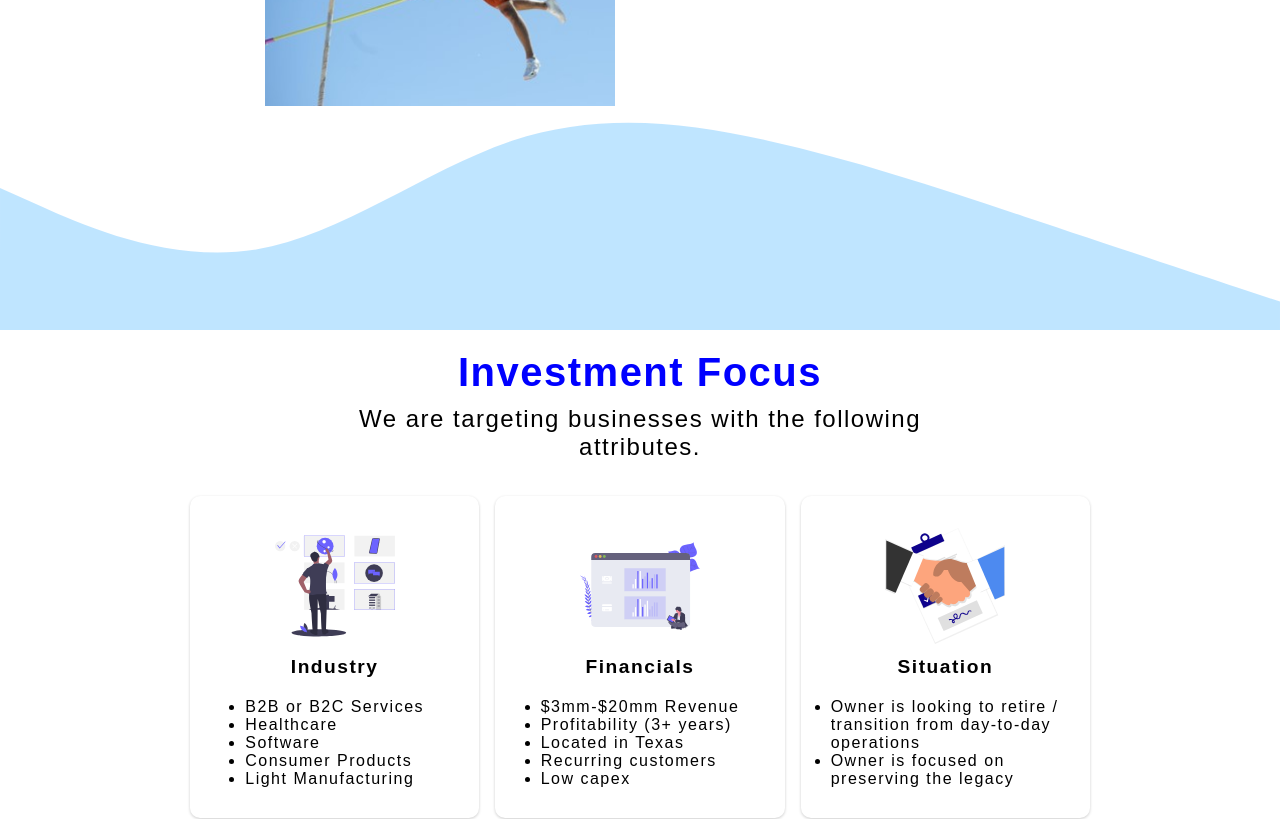
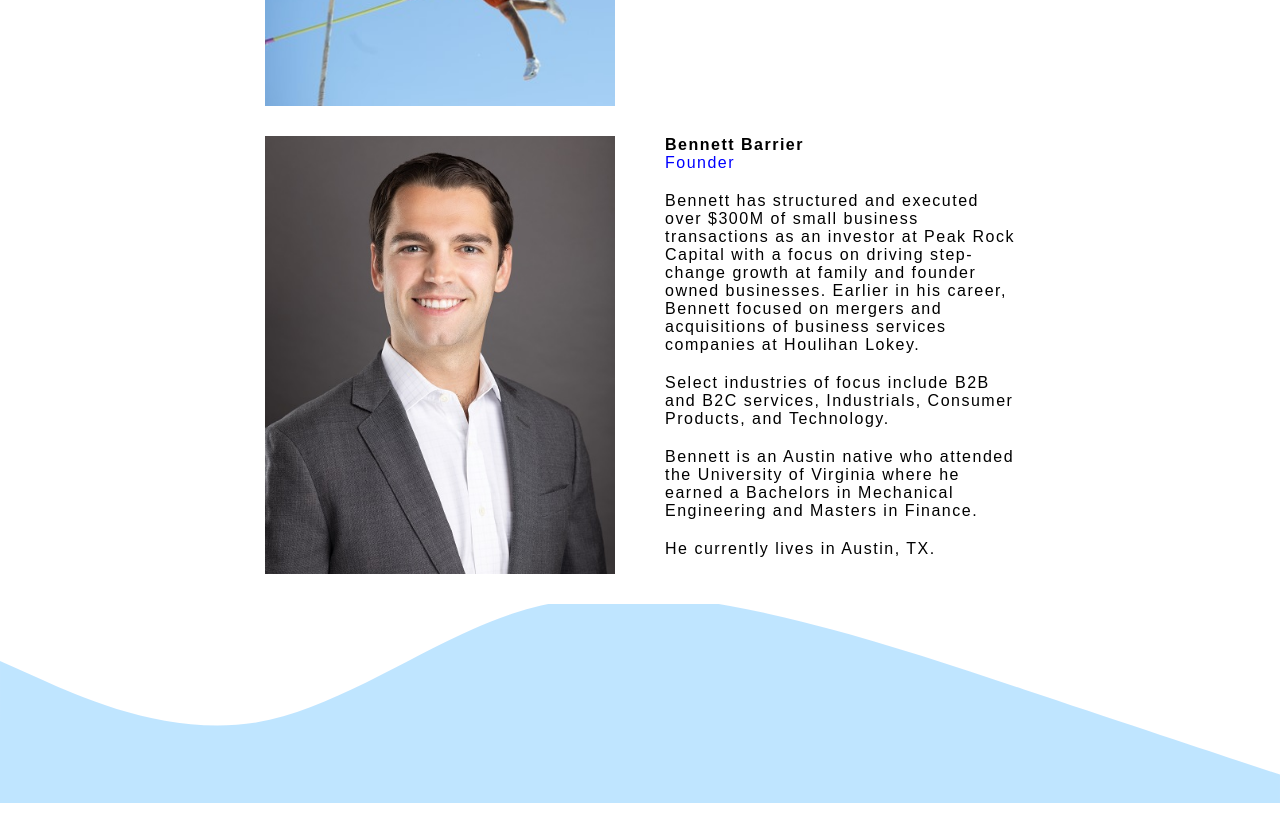
Before and after one commit to ZhoraSahakyan/silvaner-capital, a React (Create React App) app: page / in a window 1280 px wide. Shown: the part 2420-3239 px from the top of the page. Built offline with nearby package versions, Linux system fonts and the light colour scheme; the HTML template or start-up script is replaced by a standard one; a web font is replaced by a local one.

Commit message:
Added new partner

```diff
--- a/src/components/AboutSection/AboutElements.js
+++ b/src/components/AboutSection/AboutElements.js
@@ -2,8 +2,7 @@ import styled from 'styled-components';
 import wave from '../../assets/images/Graphics/wave.svg';
 
 export const AboutContainer = styled.div`
-  min-height: 890px;
-  padding-top: 20px;
+  padding: 20px 0 200px 0;
   display: flex;
   flex-direction: column;
   justify-content: start;
--- a/src/components/AboutSection/index.js
+++ b/src/components/AboutSection/index.js
@@ -1,6 +1,7 @@
 import React from 'react';
 import AboutUs from '../../assets/images/About-Us-1.jpg';
 import AboutUs2 from '../../assets/images/About-Us-2.jpg';
+import PartnerImg from '../../assets/images/partner2.jpg';
 import {
     AboutContainer,
     AboutTitle,
@@ -49,7 +50,7 @@ function AboutSection() {
                     </PartnerBio>
 
                     <PartnerBio>
-                       A German native, Johannes
+                        A German native, Johannes
                         originally came to Texas to join
                         the University of Texas track
                         team, where he became a national
@@ -62,6 +63,36 @@ function AboutSection() {
                     </PartnerBio>
                 </PartnerInfo>
             </Partner>
+            <Partner>
+                <PartnerImages>
+                    <img src={PartnerImg} alt="Bennett Barrier"/>
+                </PartnerImages>
+                <PartnerInfo>
+                    <PartnerName>Bennett Barrier</PartnerName>
+                    <PartnerPosition>Founder</PartnerPosition>
+
+                    <PartnerBio>
+                        Bennett has structured and executed over $300M of small business transactions as an investor at
+                        Peak Rock Capital with a focus on driving step-change growth at family and founder owned
+                        businesses. Earlier in his career, Bennett focused on mergers and acquisitions of business
+                        services companies at Houlihan Lokey.
+                    </PartnerBio>
+
+                    <PartnerBio>
+                        Select industries of focus include B2B and B2C services, Industrials, Consumer Products, and
+                        Technology.
+                    </PartnerBio>
+
+                    <PartnerBio>
+                        Bennett is an Austin native who attended the University of Virginia where he earned a Bachelors
+                        in Mechanical Engineering and Masters in Finance.
+                    </PartnerBio>
+
+                    <PartnerBio>
+                        He currently lives in Austin, TX.
+                    </PartnerBio>
+                </PartnerInfo>
+            </Partner>
         </AboutContainer>
     );
 }
```
Also changed, not shown: src/assets/images/partner2.jpg (added).
